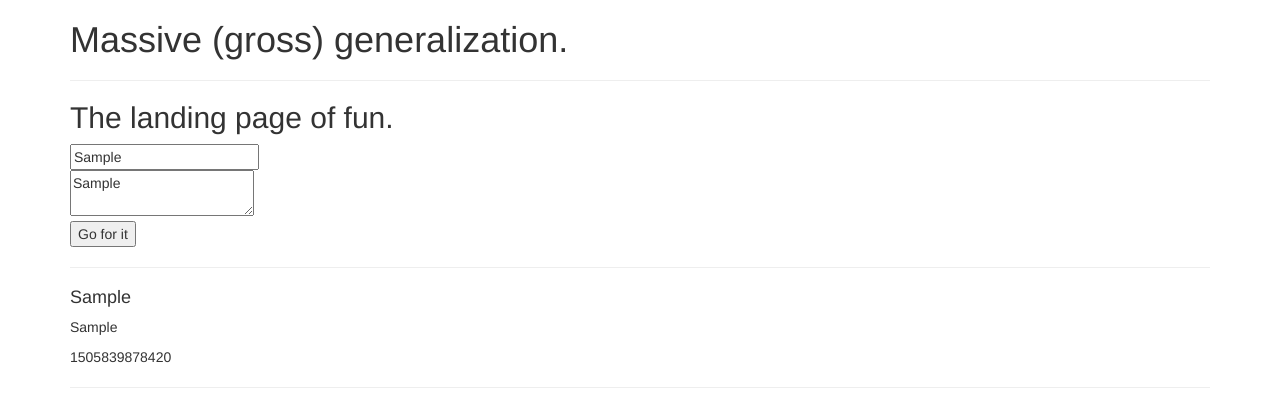
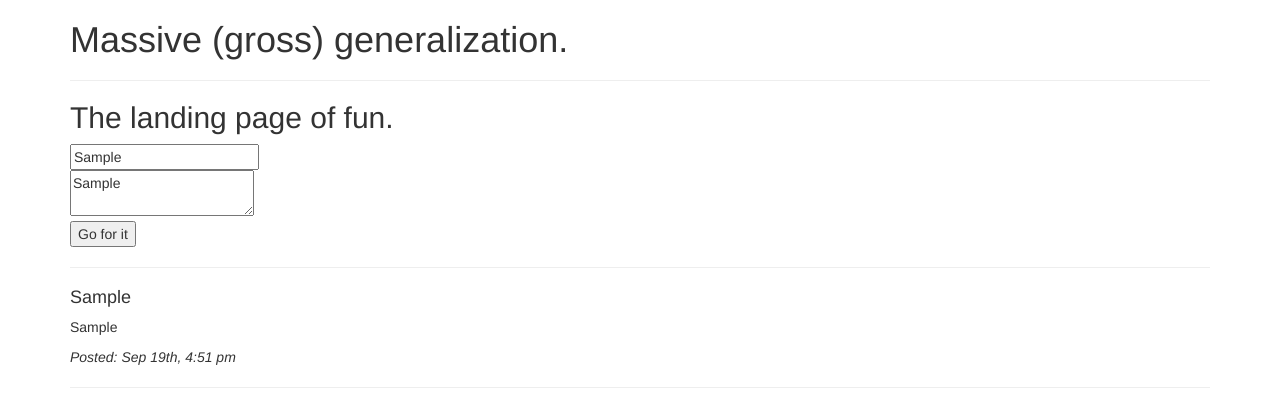
Before and after one commit to CallaRudolph/react-upvote, a React app: page / in a window 1280 px wide. Both pictures are taken after typing "Sample", "Sample" into the empty fields and a click on the button "Go for it". Shown: the top 404 px of the page. Built offline with nearby package versions, Linux system fonts and the light colour scheme.

Commit message:
reformat timeStamp with Moment

```diff
--- a/src/components/NewPostForm.jsx
+++ b/src/components/NewPostForm.jsx
@@ -2,6 +2,7 @@ import React from "react";
 import { connect } from "react-redux";
 import c from "./../constants";
 import { v4 } from "uuid";
+import Moment from "moment";
 
 class NewPostForm extends React.Component {
   constructor(props) {
@@ -18,7 +19,7 @@ class NewPostForm extends React.Component {
       id: v4(),
       title: _title.value,
       content: _content.value,
-      timeStamp: new Date().getTime(),
+      timeStamp: new Moment(),
       upvotes: null,
       downvotes: null
     };
--- a/src/components/Post.jsx
+++ b/src/components/Post.jsx
@@ -1,12 +1,14 @@
 import React from "react";
 import PropTypes from "prop-types";
+import Moment from "moment";
 
 function Post(props){
+  var time = props.timeStamp.format("MMM Do, h:mm a");
   return(
     <div>
       <h4>{props.title}</h4>
       <p>{props.content}</p>
-      <p>{props.timeStamp}</p>
+      <p><em>Posted: {time}</em></p>
       <hr/>
     </div>
   );
@@ -15,7 +17,7 @@ function Post(props){
 Post.propTypes = {
   title: PropTypes.string.isRequired,
   content: PropTypes.string.isRequired,
-  timeStamp: PropTypes.number.isRequired
+  timeStamp: PropTypes.object.isRequired
 }
 
 export default Post;
```
